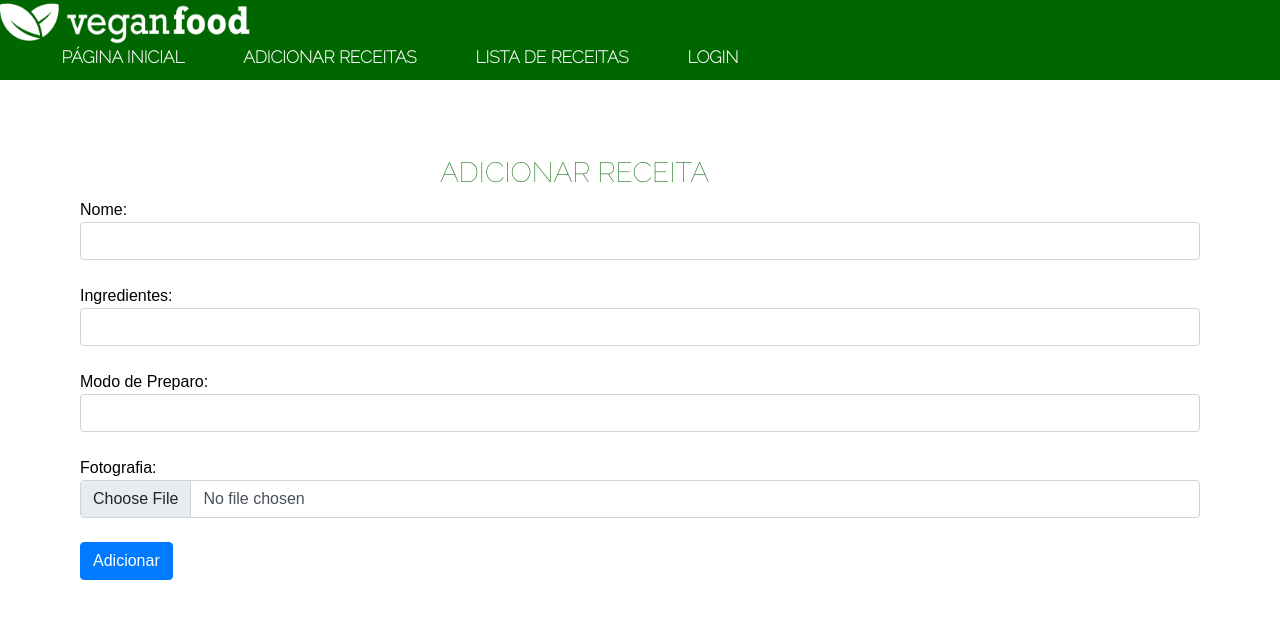
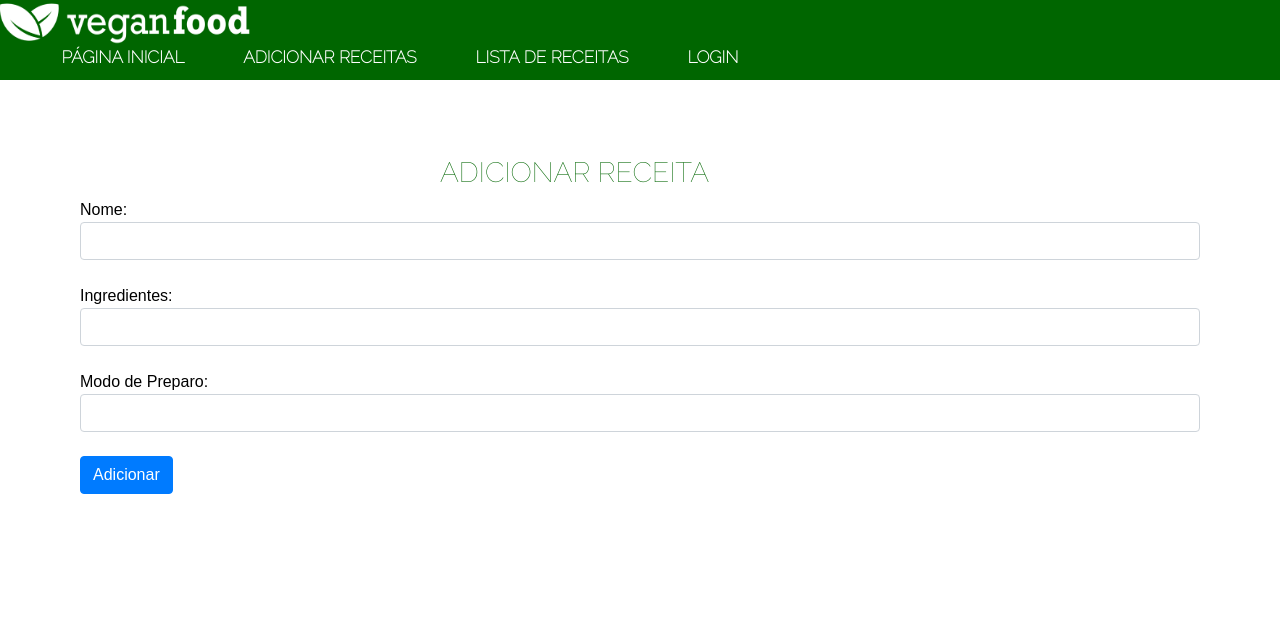
Before and after one commit to jessicadasilvahenriques/react-Acesso-Dados-API, a React (Create React App) app: page /adicionar in a window 1280 px wide. Shown: the top 618 px of the page. Built offline with nearby package versions, Linux system fonts and the light colour scheme.

Commit message:
Eliminação das fotografias na tabela e no formulário

```diff
--- a/src/containers/Formulario.js
+++ b/src/containers/Formulario.js
@@ -74,11 +74,7 @@ class Formulario extends React.Component {
                     value={modoPreparo}
                     onChange={this.handlerAdicao}
                 /><br />
-                Fotografia: <input type="file"
-                     accept=".jpg,.png"
-                     className="form-control"
-                     onChange={this.handlerFotoChange}
-                /><br />
+
                 <input type="button"
                     className="btn btn-primary"
                     value="Adicionar"
--- a/src/containers/Tabela.js
+++ b/src/containers/Tabela.js
@@ -13,7 +13,7 @@ function CabecalhoTabela() {
                 <th>Nome</th>
                 <th>Ingredientes</th>
                 <th>Modo de Preparo</th>
-                <th>Fotografias</th>
+                <th></th>
             </tr>
 
         </thead>
@@ -33,7 +33,6 @@ const CorpoTabela = (props) => {
                     <td>{row.descricao}</td>
                     <td>{row.ingredientes}</td>
                     <td>{row.modoPreparo}</td>
-                    <td>{row.fotografia}</td>
                     <td>
                         <button className="btn btn-outline-danger"
                             onClick={() => this.receitasAremover(index)}
@@ -130,18 +129,6 @@ class Tabela extends React.Component {
         });
       }
 
-    //   /**
-    //    * Adiciona os dados da nova receita ao 'state'
-    //    * @param {*} novaReceita - dados da nova receita,
-    //    *                        recebidos do Formulário
-    //    */
-    //   adicionaReceita = (novaReceita) => {
-    //     this.setState({
-    //         receitas: [...this.state.receitas, novaReceita]
-    //       // ... é um operador que junta a um array, um novo elemento
-    //     });
-    //   }
 }
 
-
 export default Tabela
```
